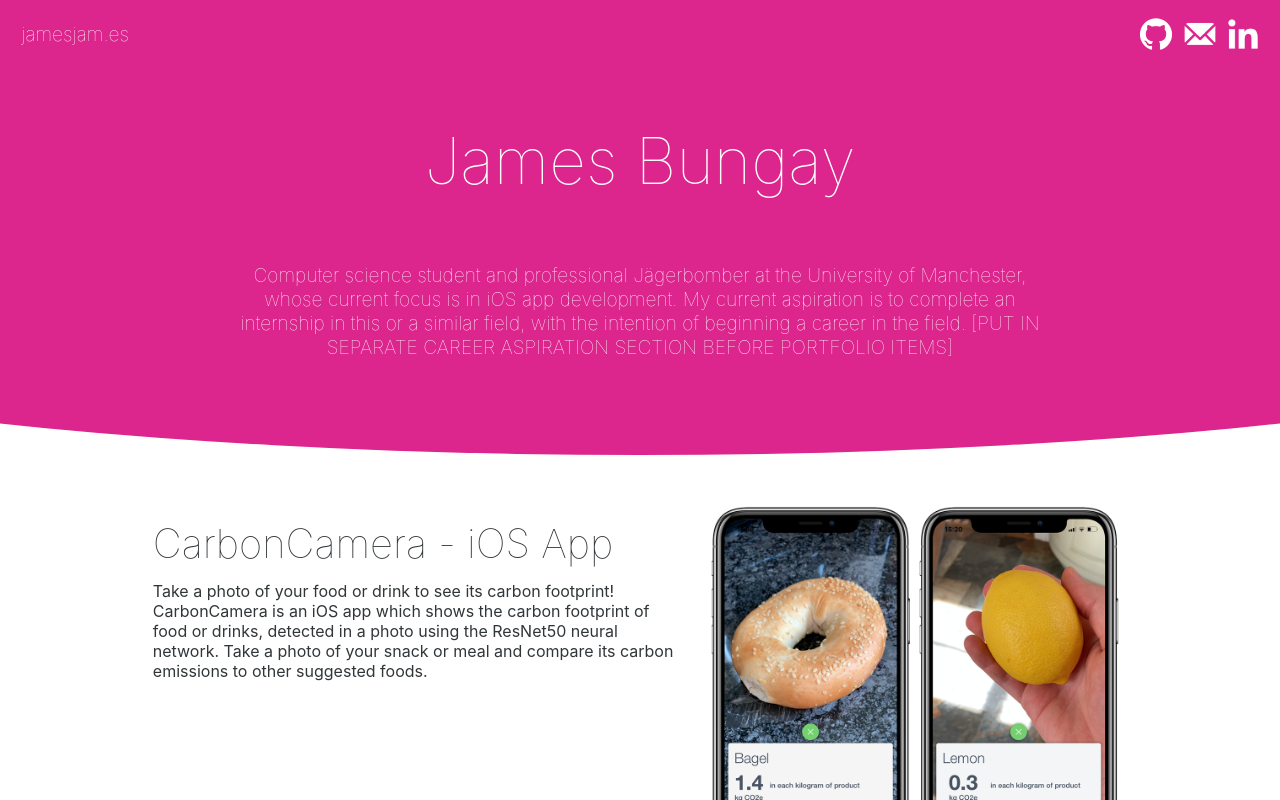
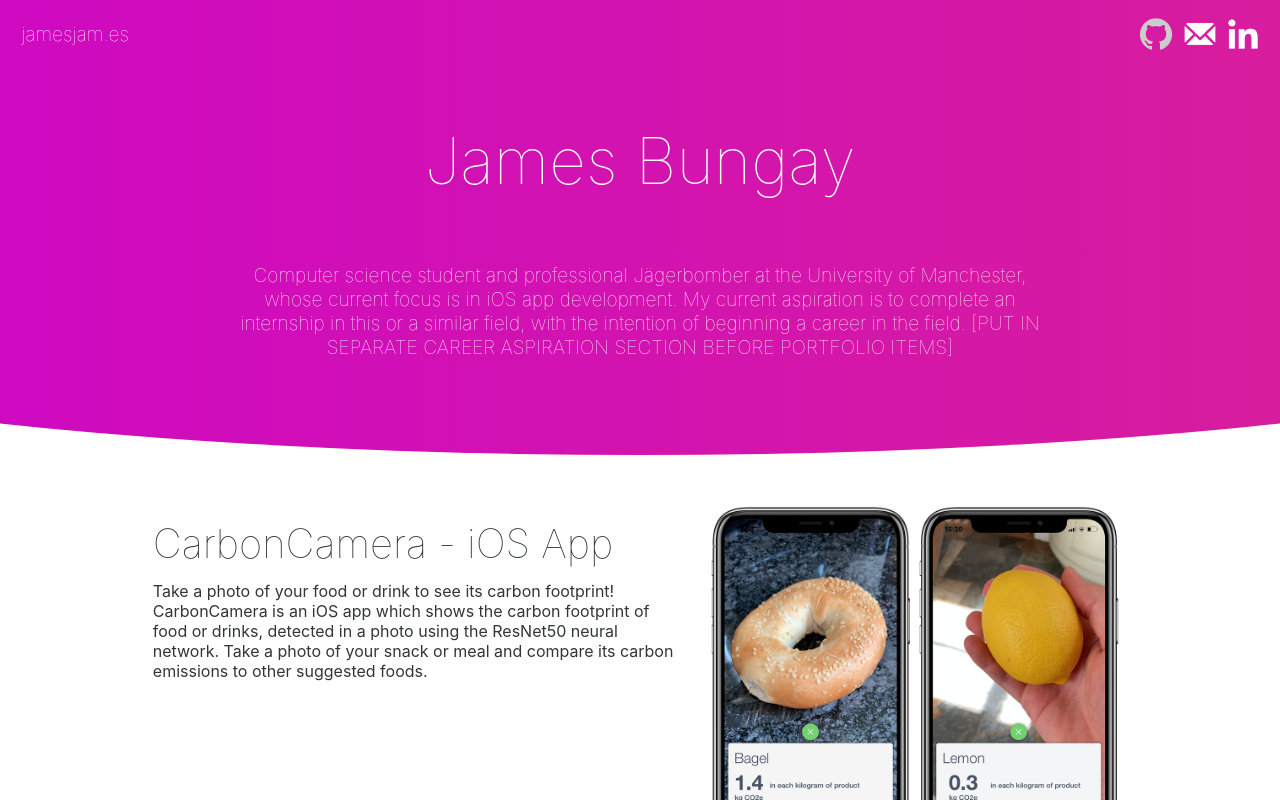
Before and after one commit to jamesbungay/jamesbungay.github.io, a React (Create React App) app: page / in a window 1280 px wide. In both pictures the pointer is over the picture 1156 px from the left and 34 px from the top of the page. Shown: the top 800 px of the page. Built offline with nearby package versions, Linux system fonts and the light colour scheme.

Commit message:
Add gradient to header and hover tint to social links

```diff
--- a/src/App.css
+++ b/src/App.css
@@ -39,6 +39,11 @@
   margin-left: 0.7rem;
 }
 
+.SocialButton:hover {
+  filter: brightness(0.8);
+  transition: filter 0.1s;
+}
+
 .HeaderLarge {
   position: relative;
   width: 100%;
@@ -51,7 +56,7 @@
   left: -50%;
   right: -50%;
   bottom: -6rem;
-  background-image: url("./header-giant.jpg");
+  background-image: linear-gradient(to right, #CA00D2, #dc268d);
   background-repeat: no-repeat;
   background-size: cover;
   /* background-size: 50%; */
--- a/src/App.js
+++ b/src/App.js
@@ -118,6 +118,7 @@ function FooterBar() {
 }
 
 
+
 function App() {
   return (
     <div className="App">
```
